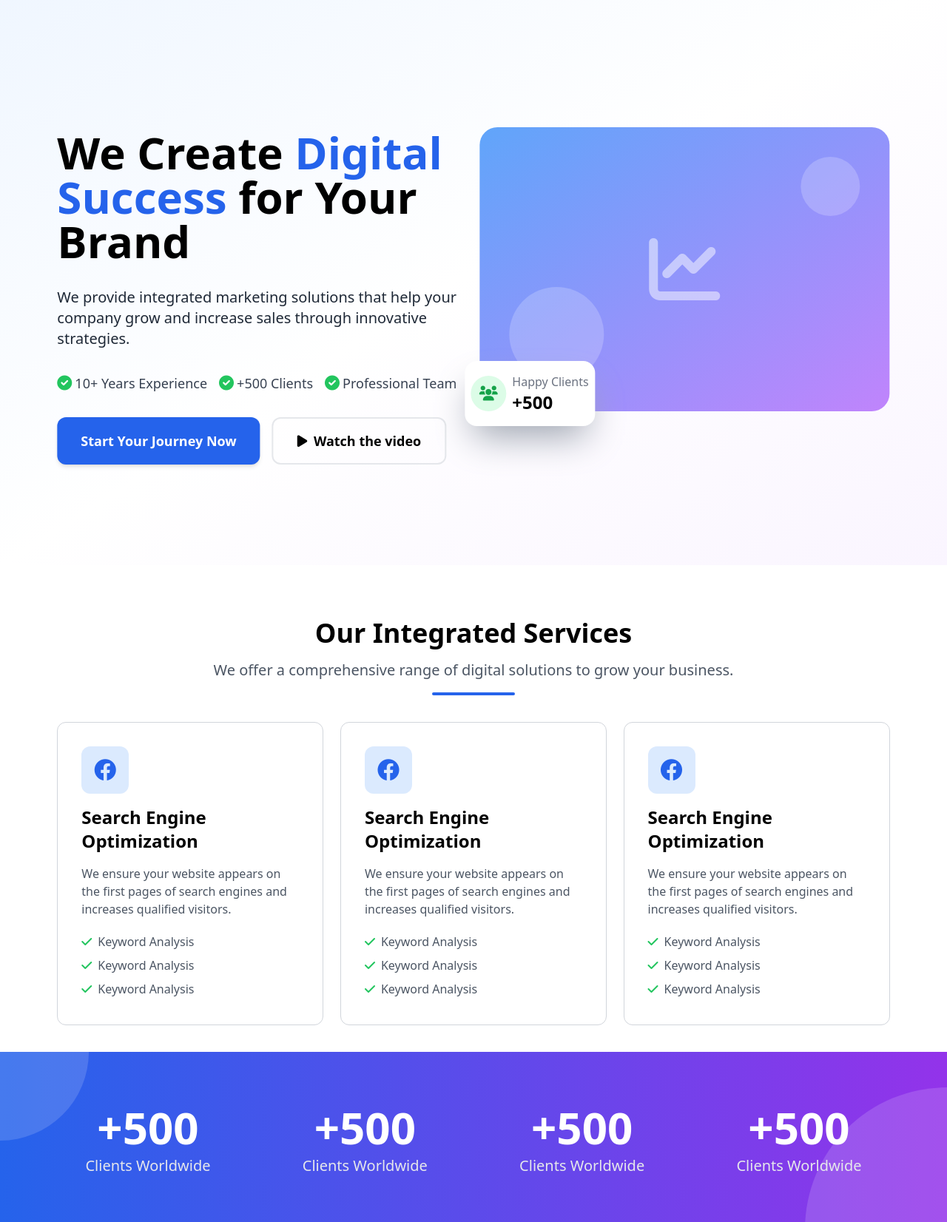
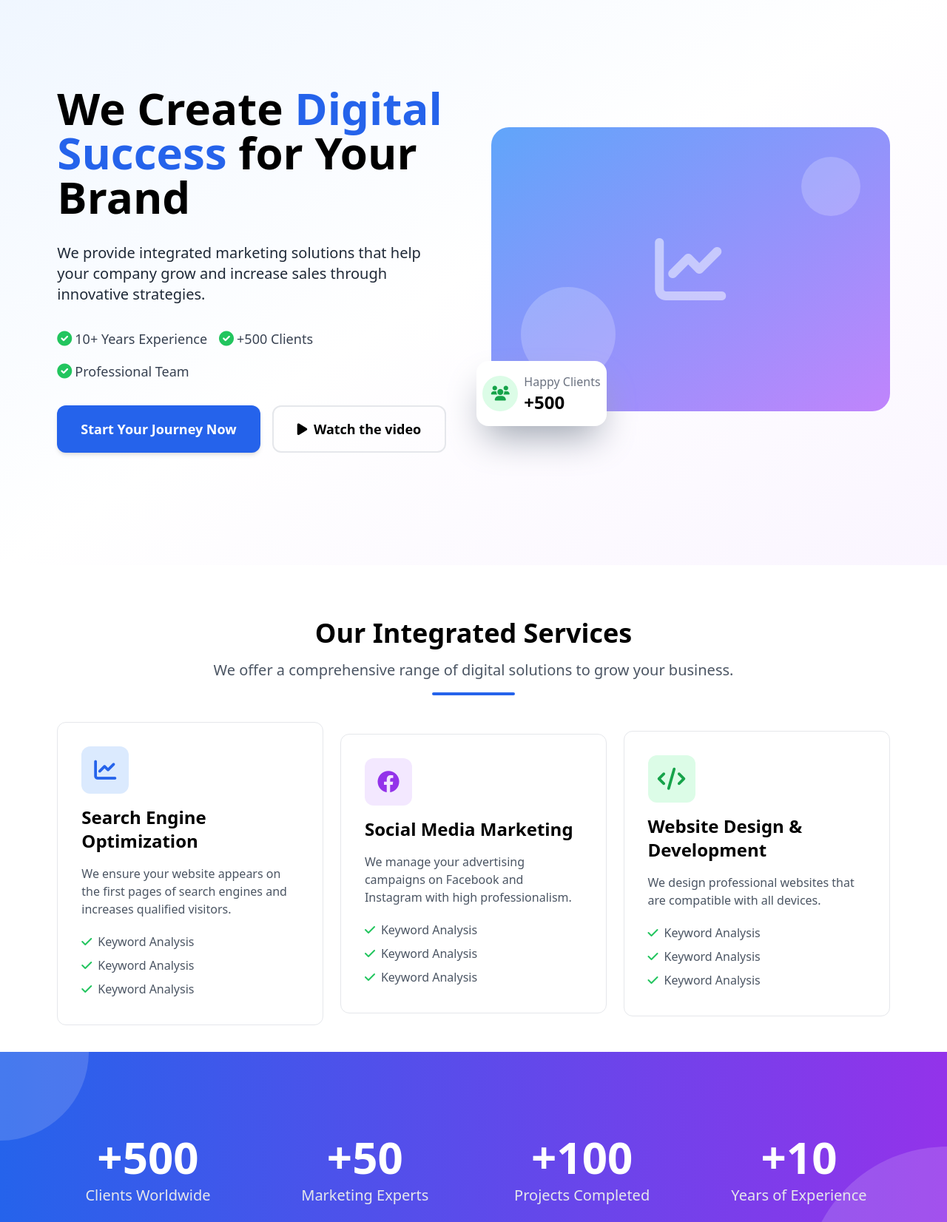
Before and after one commit to AyaAhmed50/DigitalPro, a plain HTML site: page index.html in a window 1280 px wide. Shown: the part 100-1752 px from the top of the page at 74% size. Drawn offline with nearby package versions, Linux system fonts and the light colour scheme.

Commit message:
responsive

```diff
--- a/index.html
+++ b/index.html
@@ -10,7 +10,7 @@
 </head>
 <body class="font-sans">
     <header class="bg-white shadow-lg shadow-gray-300 fixed top-0 left-0 w-full z-10 p-0">
-        <div class="h-16 w-11/12 m-auto flex justify-between items-center py-9 px-1 lg:px-6">
+        <div class="h-16 lg:w-11/12 m-auto flex justify-between items-center py-9 px-4 lg:px-6">
             <p class="text-blue-600 text-3xl font-bold relative pr-30 min-w-64">DigitalPro <span class="text-xs font-normal absolute top-2 ml-2 px-2 py-1 whitespace-nowrap bg-blue-100 rounded-full">Marketing Agency</span></p>
             <nav class="hidden lg:flex justify-between gap-8 text-md font-semibold text-gray-600 ">
                 <a href="http://" target="_blank" rel="noopener noreferrer" class="hover:text-blue-600 transition-all">Home</a>
@@ -22,10 +22,10 @@
             <button class="px-6 py-2 bg-blue-600 rounded-lg text-white font-semibold hover:bg-blue-700 hover:shadow-lg transition-all shadow-md">Get a Consultation</button>
         </div>
     </header>
-    <main class="h-screen mt-16 p-0">
-        <div class="h-full bg-gradient-to-br from-blue-50 via-white to-purple-50 relative"> <!-- overlay -->
-            <div class="h-full lg:h-3/5 w-11/12 py-12 lg:py-9 px-1 lg:px-6 m-auto flex justify-center items-center gap-4 absolute top-1/2 left-1/2 -translate-x-1/2 -translate-y-1/2"> <!-- container -->
-                <div class="w-full lg:w-1/2 h-full">
+    <main class="min-h-screen pt-16">
+        <div class="min-h-screen bg-gradient-to-br from-blue-50 via-white to-purple-50 flex justify-center items-center"> <!-- overlay -->
+            <div class="h-auto w-full lg:h-3/5 lg:w-11/12 py-14 lg:py-9 px-4 lg:px-6 m-auto flex justify-center items-center gap-12"> <!-- container -->
+                <div class="w-full lg:w-1/2 h-full"> <!-- main-intro -->
                     <h1 class="text-4xl lg:text-6xl font-bold py-4">
                         We Create <span class="text-blue-600">Digital Success</span> for Your Brand
                     </h1>
@@ -37,12 +37,12 @@
                         <li class="inline-block"><i class="fa-solid fa-circle-check bg-white text-green-500 text-xl leading-5 rounded-full mr-1"></i>+500 Clients</li>
                         <li class="inline-block"><i class="fa-solid fa-circle-check bg-white text-green-500 text-xl leading-5 rounded-full mr-1"></i>Professional Team</li>
                     </ul>
-                    <div class="py-4 flex gap-4 text-lg">
+                    <div class="py-4 flex flex-wrap gap-4 text-lg">
                         <button class="px-8 py-4 bg-blue-600 rounded-xl text-white font-semibold hover:bg-blue-700 hover:shadow-xl transition-all shadow-md">Start Your Journey Now</button>
                         <button class="px-8 py-4 border-2 border-gray-200 rounded-xl hover:text-blue-700 hover:border-blue-700 transition-all ease-linear duration-300 font-semibold"><i class="fa-solid fa-play mr-1"></i> Watch the video</button>
                     </div>
                 </div>
-                <div class="hidden lg:block w-1/2 h-96 bg-gradient-to-br from-blue-400 to-purple-400 rounded-3xl relative">
+                <div class="hidden lg:block w-1/2 h-96 bg-gradient-to-br from-blue-400 to-purple-400 rounded-3xl relative"> <!-- main-image -->
                     <div class="absolute size-20 rounded-full bg-white opacity-20 right-10 top-10"></div>
                     <div class="absolute size-32 rounded-full bg-white opacity-20 left-10 bottom-10"></div>
                     <i class="fa-solid fa-chart-line absolute text-white opacity-50 left-1/2 top-1/2 text-8xl -translate-x-1/2 -translate-y-1/2"></i>
@@ -59,14 +59,14 @@
             </div>
         </div>
     </main>
-    <section class="pt-10 bg-white min-h-[80vh]">
+    <section class="pt-10 bg-white min-h-[80vh]"> <!-- integrated Services -->
         <h2 class="pt-8 text-4xl text-center font-bold ">Our Integrated Services</h2>
         <p class="text-center text-gray-600 text-xl p-4">We offer a comprehensive range of digital solutions to grow your business.</p>
         <div class="w-28 m-auto h-1 bg-blue-600 rounded-full"></div>
-        <div class="w-11/12 py-9 px-6 m-auto flex flex-wrap justify-between gap-4"> <!-- container -->
-            <div class="group w-full lg:w-[32%]  border border-gray-300 p-8 rounded-xl hover:bg-white hover:border-blue-600 hover:shadow-2xl transition-all duration-300"> <!-- card -->
+        <div class="lg:w-11/12 py-9 px-4 lg:px-6 m-auto flex flex-wrap justify-between items-center gap-x-2 gap-y-8 lg:gap-4"> <!-- container -->
+            <div class="group w-full md:w-[48%] lg:w-[32%]  border border-gray-200 p-8 rounded-xl hover:bg-white hover:border-blue-600 hover:shadow-2xl transition-all duration-300"> <!-- card -->
                 <div class="size-16 flex justify-center items-center bg-blue-100 rounded-xl  text-blue-600 group-hover:bg-blue-600 group-hover:text-white transition-all duration-300">
-                    <i class="fa-brands fa-facebook text-3xl"></i>
+                    <i class="fa-solid fa-chart-line text-3xl"></i>
                 </div>
                 <h3 class="py-4 text-2xl font-bold">Search Engine Optimization</h3>
                 <p class="text-gray-600 mb-4">We ensure your website appears on the first pages of search engines and increases qualified visitors.</p>
@@ -76,24 +76,24 @@
                     <li class="text-gray-600 py-1"><i class="fa-solid fa-check mr-2 text-green-500"></i>Keyword Analysis</li>
                 </ul>
             </div>
-            <div class="group w-full lg:w-[32%] border border-gray-300 p-8 rounded-xl hover:bg-white hover:border-blue-600 hover:shadow-2xl transition-all duration-300"> <!-- card -->
-                <div class="size-16 flex justify-center items-center bg-blue-100 rounded-xl  text-blue-600 group-hover:bg-blue-600 group-hover:text-white transition-all duration-300">
+            <div class="group  mt-0 w-full md:w-[48%] lg:w-[32%]  border border-gray-200 p-8 rounded-xl hover:bg-white hover:border-purple-600 hover:shadow-2xl transition-all duration-300"> <!-- card -->
+                <div class="size-16 flex justify-center items-center bg-purple-100 rounded-xl  text-purple-600 group-hover:bg-purple-600 group-hover:text-white transition-all duration-300">
                     <i class="fa-brands fa-facebook text-3xl"></i>
                 </div>
-                <h3 class="py-4 text-2xl font-bold">Search Engine Optimization</h3>
-                <p class="text-gray-600 mb-4">We ensure your website appears on the first pages of search engines and increases qualified visitors.</p>
+                <h3 class="py-4 text-2xl font-bold">Social Media Marketing</h3>
+                <p class="text-gray-600 mb-4">We manage your advertising campaigns on Facebook and Instagram with high professionalism.</p>
                 <ul>
                     <li class="text-gray-600 py-1"><i class="fa-solid fa-check mr-2 text-green-500"></i>Keyword Analysis</li>
                     <li class="text-gray-600 py-1"><i class="fa-solid fa-check mr-2 text-green-500"></i>Keyword Analysis</li>
                     <li class="text-gray-600 py-1"><i class="fa-solid fa-check mr-2 text-green-500"></i>Keyword Analysis</li>
                 </ul>
             </div>
-            <div class="group w-full lg:w-[32%] border border-gray-300 p-8 rounded-xl hover:bg-white hover:border-blue-600 hover:shadow-2xl transition-all duration-300"> <!-- card -->
-                <div class="size-16 flex justify-center items-center bg-blue-100 rounded-xl  text-blue-600 group-hover:bg-blue-600 group-hover:text-white transition-all duration-300">
-                    <i class="fa-brands fa-facebook text-3xl"></i>
+            <div class="group w-full md:w-[48%] lg:w-[32%]  border border-gray-200 p-8 rounded-xl hover:bg-white hover:border-green-600 hover:shadow-2xl transition-all duration-300"> <!-- card -->
+                <div class="size-16 flex justify-center items-center bg-green-100 rounded-xl  text-green-600 group-hover:bg-green-600 group-hover:text-white transition-all duration-300">
+                    <i class="fa-solid fa-code text-3xl"></i>
                 </div>
-                <h3 class="py-4 text-2xl font-bold">Search Engine Optimization</h3>
-                <p class="text-gray-600 mb-4">We ensure your website appears on the first pages of search engines and increases qualified visitors.</p>
+                <h3 class="py-4 text-2xl font-bold">Website Design & Development</h3>
+                <p class="text-gray-600 mb-4">We design professional websites that are compatible with all devices.</p>
                 <ul>
                     <li class="text-gray-600 py-1"><i class="fa-solid fa-check mr-2 text-green-500"></i>Keyword Analysis</li>
                     <li class="text-gray-600 py-1"><i class="fa-solid fa-check mr-2 text-green-500"></i>Keyword Analysis</li>
@@ -102,33 +102,33 @@
             </div>
         </div>
     </section>
-    <section class="min-h-[60vh] lg:min-h-[30vh] bg-gradient-to-r from-blue-600 to-purple-600 relative overflow-hidden">
+    <section class="min-h-[60vh] lg:min-h-[40vh] bg-gradient-to-r from-blue-600 to-purple-600 relative overflow-hidden">
         <div class="absolute size-60 rounded-full bg-white opacity-15 left-0 top-0 -translate-x-1/2 -translate-y-1/2"></div>
         <div class="absolute size-96 rounded-full bg-white opacity-15 right-0 bottom-0 translate-x-1/2 translate-y-1/2"></div>
-        <div class="w-11/12 py-9 h-full  absolute top-1/2 left-1/2 -translate-x-1/2 -translate-y-1/2 flex flex-wrap justify-around items-center content-around"> <!-- container -->
+        <div class="w-11/12 py-9 min-h-[60vh]  absolute top-1/2 left-1/2 -translate-x-1/2 -translate-y-1/2 flex flex-wrap justify-around items-center content-around"> <!-- container -->
             <div class="lg:w-1/4 text-center p-4">
                 <h3 class="font-bold text-white text-6xl mb-2">+500</h3>
                 <p class="text-xl text-gray-200">Clients Worldwide</p>
             </div>
             <div class="lg:w-1/4 text-center p-4">
-                <h3 class="font-bold text-white text-6xl mb-2">+500</h3>
-                <p class="text-xl text-gray-200">Clients Worldwide</p>
+                <h3 class="font-bold text-white text-6xl mb-2">+50</h3>
+                <p class="text-xl text-gray-200">Marketing Experts</p>
             </div>
             <div class="lg:w-1/4 text-center p-4">
-                <h3 class="font-bold text-white text-6xl mb-2">+500</h3>
-                <p class="text-xl text-gray-200">Clients Worldwide</p>
+                <h3 class="font-bold text-white text-6xl mb-2">+100</h3>
+                <p class="text-xl text-gray-200">Projects Completed</p>
             </div>
             <div class="lg:w-1/4 text-center p-4">
-                <h3 class="font-bold text-white text-6xl mb-2">+500</h3>
-                <p class="text-xl text-gray-200">Clients Worldwide</p>
+                <h3 class="font-bold text-white text-6xl mb-2">+10</h3>
+                <p class="text-xl text-gray-200">Years of Experience</p>
             </div>
         </div>
     </section>
-    <section class="lg:h-[85vh] py-8">
+    <section class="lg:min-h-[85vh] py-8 flex flex-col justify-center">
         <h2 class="p-4 text-center text-4xl font-bold">Our Creative Team</h2>
         <p class="text-center text-gray-700 text-lg">Agency elite group of the best digital marketing experts.</p>
-        <div class="w-11/12 h-[85%] px-6 py-10 m-auto flex flex-wrap content-around lg:justify-between items-center gap-8 box-border"> <!-- container -->
-            <div class= "w-[90%]  md:w-[40%] lg:w-[23%] group shadow-lg hover:shadow-2xl rounded-3xl"> <!-- card -->
+        <div class="w-full lg:w-11/12 h-[90%] px-4 lg:px-6 py-10 m-auto flex flex-wrap lg:flex-nowrap content-around justify-center lg:justify-between items-center gap-x-6 gap-y-8 lg:gap-8 box-border"> <!-- container -->
+            <div class= "w-full  md:w-[44%] lg:w-[23%] group shadow-lg hover:shadow-2xl rounded-3xl"> <!-- card -->
                 <div class="h-64 w-full relative"> <!-- card-image -->
                     <div class="w-full h-full absolute flex justify-center items-center bg-gradient-to-br from-blue-400 to-purple-400 rounded-t-3xl"> <!-- card-selfie -->
                         <i class="fa-solid fa-circle-user text-8xl text-gray-50"></i>
@@ -149,7 +149,7 @@
                     <p class="text-gray-700 text-sm">10 years of experience in digital marketing</p>
                 </div>
             </div>
-            <div class= "w-[90%] lg:w-[23%] rounded-xl group shadow-lg hover:shadow-2xl"> <!-- card -->
+            <div class= "w-full  md:w-[44%] lg:w-[23%] group shadow-lg hover:shadow-2xl rounded-3xl"> <!-- card -->
                 <div class="h-64 w-full relative"> <!-- card-image -->
                     <div class="w-full h-full absolute flex justify-center items-center bg-gradient-to-br from-purple-400 to-pink-400 rounded-t-3xl"> <!-- card-selfie -->
                         <i class="fa-solid fa-circle-user text-8xl text-gray-50"></i>
@@ -170,7 +170,7 @@
                     <p class="text-gray-700 text-sm">Specialized in search engine optimization</p>
                 </div>
             </div>
-            <div class= "w-[90%] lg:w-[23%] rounded-xl group shadow-lg hover:shadow-2xl"> <!-- card -->
+            <div class= "w-full  md:w-[44%] lg:w-[23%] group shadow-lg hover:shadow-2xl rounded-3xl"> <!-- card -->
                 <div class="h-64 w-full relative"> <!-- card-image -->
                     <div class="w-full h-full absolute flex justify-center items-center bg-gradient-to-br from-green-400 to-blue-400 rounded-t-3xl"> <!-- card-selfie -->
                         <i class="fa-solid fa-circle-user text-8xl text-gray-50"></i>
@@ -191,7 +191,7 @@
                     <p class="text-gray-700 text-sm">Expert in web development</p>
                 </div>
             </div>
-            <div class= "w-[90%] lg:w-[23%] rounded-xl group shadow-lg hover:shadow-2xl"> <!-- card -->
+            <div class= "w-full  md:w-[44%] lg:w-[23%] group shadow-lg hover:shadow-2xl rounded-3xl"> <!-- card -->
                 <div class="h-64 w-full relative"> <!-- card-image -->
                     <div class="w-full h-full absolute flex justify-center items-center bg-gradient-to-br from-yellow-400 to-orange-400 rounded-t-3xl"> <!-- card-selfie -->
                         <i class="fa-solid fa-circle-user text-8xl text-gray-50"></i>
@@ -214,8 +214,8 @@
             </div>
         </div>
     </section>
-    <footer class=" w-full bg-slate-900 text-white flex flex-col justify-between items-center">
-        <div class="w-11/12 px-6 flex flex-wrap lg:flex-nowrap justify-between items-center gap-14 py-14"> <!-- footer-top -->
+    <footer class="w-full bg-slate-900 text-white flex flex-col justify-between items-center">
+        <div class="w-full lg:w-11/12 px-4 lg:px-6 flex flex-wrap lg:flex-nowrap justify-between items-center gap-14 py-14"> <!-- footer-top -->
             <div class="w-full lg:w-1/2 flex flex-col justify-start space-y-6 bg-gray-800 p-8 rounded-3xl"> <!-- form -->
                 <h3 class="font-bold text-2xl py-2">Contact Us</h3>
                 <input class="h-14 p-4 rounded-lg bg-gray-700 border border-gray-600 focus:outline-none focus:ring-4 focus:ring-blue-600" type="text" name="" placeholder="Full Name" id="">
@@ -257,9 +257,9 @@
             </div> <!-- /left-footer -->
         </div> <!-- /top-footer -->
         <div class="w-full border-t border-gray-800">
-            <div class="w-11/12 m-auto px-6 py-8 flex justify-between items-center">
+            <div class="w-full md:w-11/12 m-auto px-4 py-4 lg:p-6 flex flex-wrap content-between justify-center md:justify-between lg:justify-between items-center gap-4">
                 <p class="text-sm text-gray-400">&copy; 2024 DigitalPro. All rights reserved.</p> <!-- copywrite -->
-                <div class="text-xl text-gray-400 flex gap-6 transition-all duration-150">
+                <div class="text-xl w-full md:w-auto lg:w-auto text-gray-400 flex  justify-center gap-6 transition-all duration-150 text-center">
                     <a href="http://" target="_blank" rel="noopener noreferrer"><i class="fa-brands fa-facebook-f hover:text-white"></i></a>
                     <a href="http://" target="_blank" rel="noopener noreferrer"><i class="fa-brands fa-twitter hover:text-white"></i></a>
                     <a href="http://" target="_blank" rel="noopener noreferrer"><i class="fa-brands fa-linkedin-in hover:text-white"></i></a>
```
Also changed, not shown: image.png (deleted).
